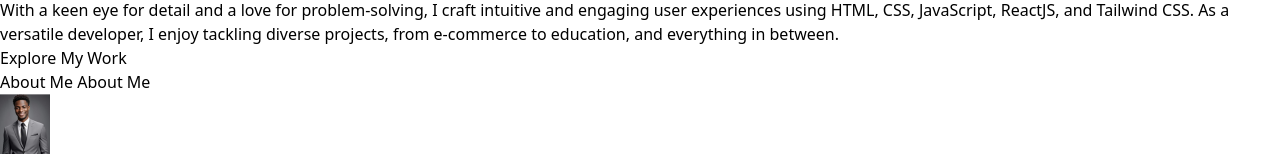
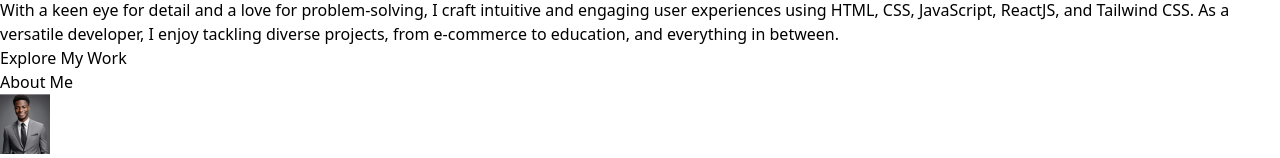
Before and after one commit to Rimfat1311/my-portfolio, a React (Vite) app: page / in a window 1280 px wide. Shown: the part 170-328 px from the top of the page. Built offline with nearby package versions, Linux system fonts and the light colour scheme.

Commit message:
chore new update

```diff
--- a/src/components/About.jsx
+++ b/src/components/About.jsx
@@ -9,7 +9,6 @@ const About = () => {
       <div className="absolute inset-0 -z-10 bg-gradient-to-r from-[#2C2F33] to-[#1A1D23] opacity-50"></div>
       <div className="container mx-auto px-4 text-center relative z-10">
         <h2 className="text-3xl md:text-4xl font-bold mb-8 animate_animated animatefadeIn animate_delay-1s">
-          About Me
           About Me
         </h2>
         <div className="flex flex-col md:flex-row items-center gap-8">
```
